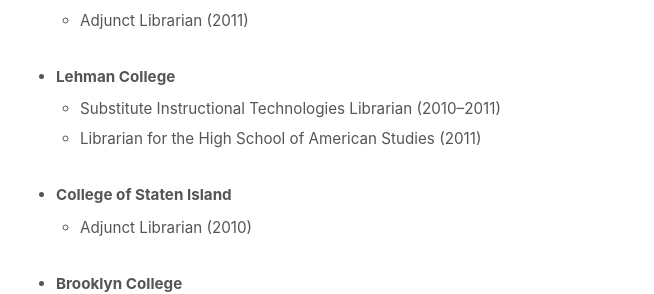
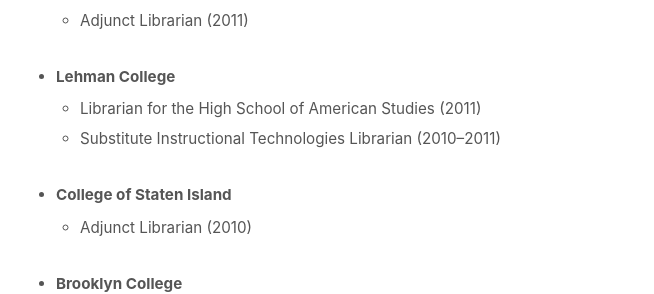
Before and after one commit to alevtina/alevtina.github.io, a Jekyll site: the page built from about.md, in a window 1280 px wide. Shown: the part 1111-1405 px from the top of the page, without its empty margins (312-966 px from the left). Built offline with Jekyll 4.4.1, drawn with Linux system fonts in a browser that asks for light colours; some web fonts are replaced.

Commit message:
Fix Lehman College position order (HSAS after ITL)

```diff
--- a/about.md
+++ b/about.md
@@ -26,8 +26,8 @@
     - Substitute Technical Services/Electronic Resources Librarian (2012)
     - Adjunct Librarian (2011)
 - **Lehman College**
+    - Librarian for the High School of American Studies (2011)
     - Substitute Instructional Technologies Librarian (2010–2011)
-    - Librarian for the High School of American Studies (2011)
 - **College of Staten Island**
     - Adjunct Librarian (2010)
 - **Brooklyn College**
```
